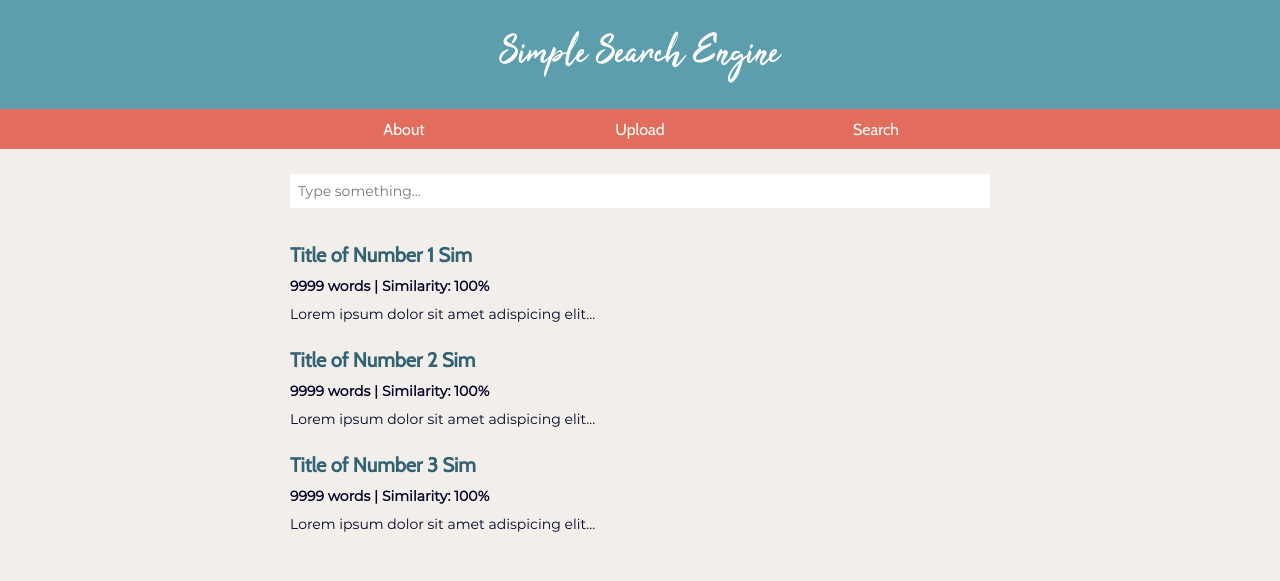
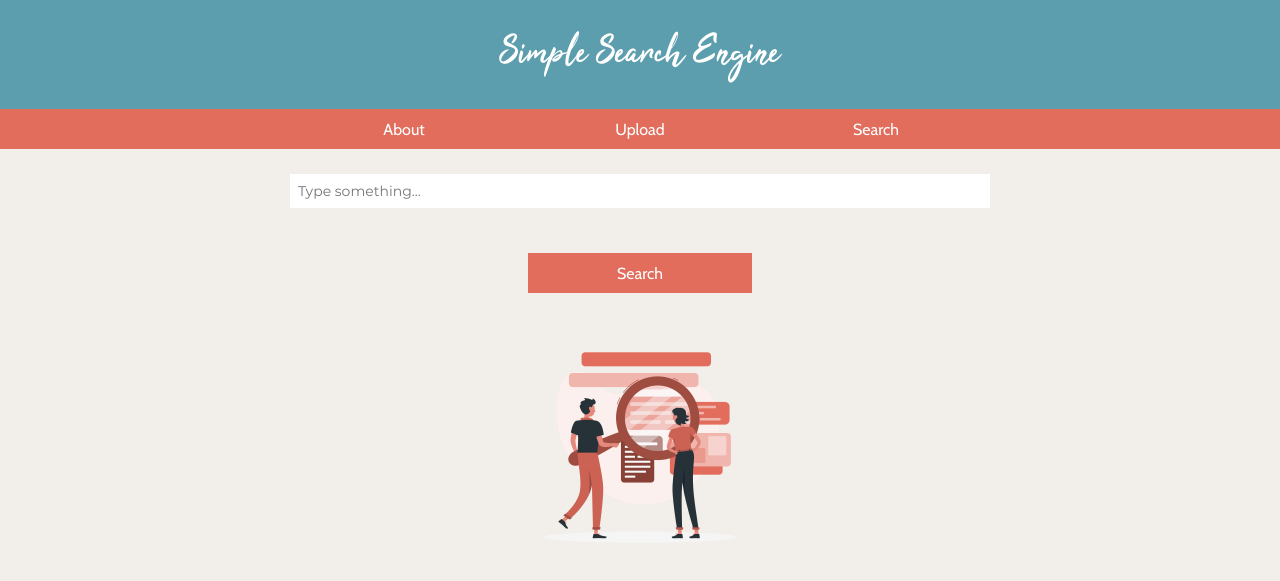
Before and after one commit to raisvaza/Algeo02-19060, a Flask app: page / in a window 1280 px wide. Shown: the top 581 px of the page. Run offline with Flask 2, Linux system fonts and the light colour scheme.

Commit message:
tambahan minor, editing minor

```diff
--- a/src/main.py
+++ b/src/main.py
@@ -1,4 +1,4 @@
-from flask import Flask, render_template
+from flask import Flask, render_template, request
 app = Flask(__name__)
 
 @app.route('/')
@@ -13,5 +13,11 @@ def about():
 def upload():
    return render_template('upload.html')
 
+@app.route('/result/', methods = ['POST', 'GET'])
+def result():
+   if request.method == 'POST':
+      result = request.form
+      return render_template("result.html",result = result)
+
 if __name__ == '__main__':
    app.run(debug = True)
--- a/src/static/css/styles.css
+++ b/src/static/css/styles.css
@@ -178,6 +178,26 @@ input[type=file]::file-selector-button:hover {
     font-family: "Montserrat";
 }
 
+.search-box input[type=submit] {
+    color: #FFFFFF;
+    font-family: "Cabin";
+    font-size: 16px;
+    background-color: #E26D5C;
+    width: 32%;
+    min-width: 90px;
+    max-width: 232px;
+    margin: 20px;
+    height: 40px;
+    border: 0px;
+}
+
+.search-box input:hover[type=submit] {
+    color: #902D41;
+    font-weight: bolder;
+    background-color: #F2EFEA;
+    border: 2px solid #902D41;
+}
+
 .result-object {
     text-align: left;
     margin-bottom: 25px;
--- a/src/templates/main.html
+++ b/src/templates/main.html
@@ -25,36 +25,19 @@
 
     <!--Searchbox-->
     <div class="search-box">
-        <input type="text" placeholder="Type something...">
+        <form action = "http://localhost:5000/result" method = "POST">
+            <input type="text" placeholder="Type something...">
+            <input type = "submit" value = "Search" />
+            <br>
+            <br>
+            <br>
+        </form>
+
     </div>
 
     <!--Content-->
-    <div class="content-wrapper">
-        <div class="result-object">
-            <h2>Title of Number 1 Sim</h2>
-            <h3>9999 words | Similarity: 100%</h3>
-            <p>Lorem ipsum dolor sit amet adispicing elit...</p>
-        </div>
-        <div class="result-object">
-            <h2>Title of Number 2 Sim</h2>
-            <h3>9999 words | Similarity: 100%</h3>
-            <p>Lorem ipsum dolor sit amet adispicing elit...</p>
-        </div>
-        <div class="result-object">
-            <h2>Title of Number 3 Sim</h2>
-            <h3>9999 words | Similarity: 100%</h3>
-            <p>Lorem ipsum dolor sit amet adispicing elit...</p>
-        </div>
-        <div class="result-object">
-            <h2>Title of Number 4 Sim</h2>
-            <h3>9999 words | Similarity: 100%</h3>
-            <p>Lorem ipsum dolor sit amet adispicing elit...</p>
-        </div>
-        <div class="result-object">
-            <h2>Title of Number 5 Sim</h2>
-            <h3>9999 words | Similarity: 100%</h3>
-            <p>Lorem ipsum dolor sit amet adispicing elit...</p>
-        </div>
+    <div class="content-wrapper" align="center">
+        <img class="upload-image" src="../static/Search(1).png">
     </div>
 
 </body>
```
Also changed, not shown: src/templates/result.html (added, +62 -0 lines), src/static/Search(1).png (added).
